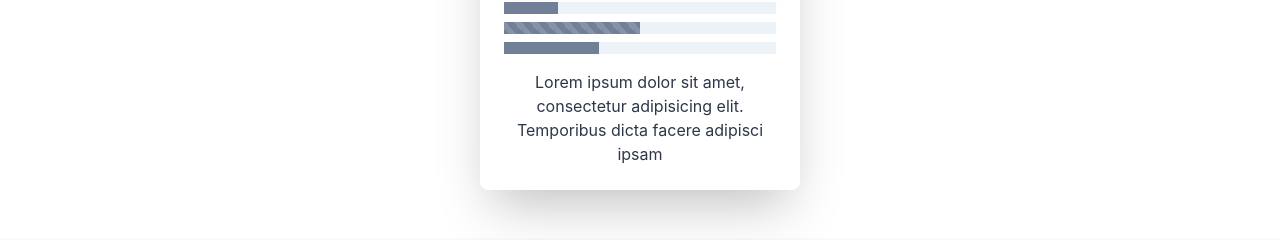
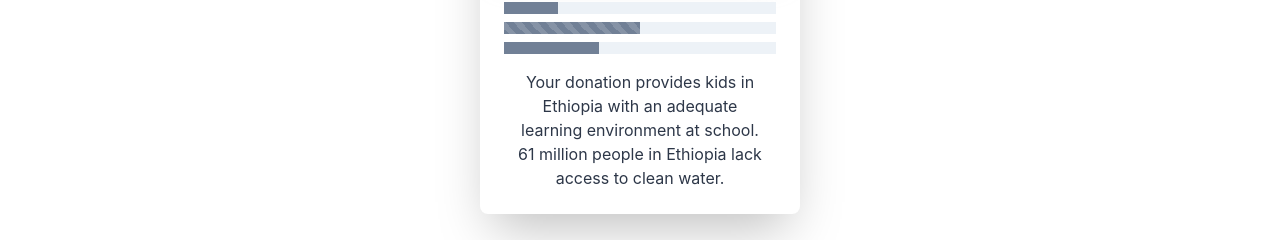
Before and after one commit to sntdshrly/Company-Profile, a Next.js app: page / in a window 1280 px wide. Shown: the part 4217-4457 px from the top of the page. Built offline with nearby package versions, Linux system fonts and the light colour scheme.

Commit message:
add photo

```diff
--- a/components/donation.js
+++ b/components/donation.js
@@ -23,7 +23,7 @@ export default function Donation() {
               pos: "absolute",
               top: 5,
               left: 0,
-              backgroundImage: `url(${"https://images.unsplash.com/photo-1520810627419-35e362c5dc07?ixlib=rb-1.2.1&q=80&fm=jpg&crop=faces&fit=crop&h=200&w=200&ixid=eyJhcHBfaWQiOjE3Nzg0fQ"})`,
+              backgroundImage: `url(${"https://images.unsplash.com/flagged/photo-1555251255-e9a095d6eb9d?ixlib=rb-1.2.1&ixid=MnwxMjA3fDB8MHxwaG90by1wYWdlfHx8fGVufDB8fHx8&auto=format&fit=crop&w=2070&q=80"})`,
               filter: "blur(15px)",
               zIndex: -1,
             }}
@@ -33,7 +33,7 @@ export default function Donation() {
               },
             }}
           >
-            <Image rounded={"lg"} height={230} width={282} objectFit={"cover"} src={"https://images.unsplash.com/photo-1520810627419-35e362c5dc07?ixlib=rb-1.2.1&q=80&fm=jpg&crop=faces&fit=crop&h=200&w=200&ixid=eyJhcHBfaWQiOjE3Nzg0fQ"} />
+            <Image rounded={"lg"} height={230} width={282} objectFit={"cover"} src={"https://images.unsplash.com/flagged/photo-1555251255-e9a095d6eb9d?ixlib=rb-1.2.1&ixid=MnwxMjA3fDB8MHxwaG90by1wYWdlfHx8fGVufDB8fHx8&auto=format&fit=crop&w=2070&q=80"} />
           </Box>
           <Stack mt={12}>
             <Tooltip hasArrow label="Lorem ipsum" placement="auto">
@@ -53,7 +53,7 @@ export default function Donation() {
             </Tooltip>
           </Stack>
           <Text textAlign={"center"} color={useColorModeValue("gray.700", "gray.400")} px={3} mt={"4"}>
-            Lorem ipsum dolor sit amet, consectetur adipisicing elit. Temporibus dicta facere adipisci ipsam
+          Your donation provides kids in Ethiopia with an adequate learning environment at school. 61 million people in Ethiopia lack access to clean water.
           </Text>
         </Box>
       </Center>
```
